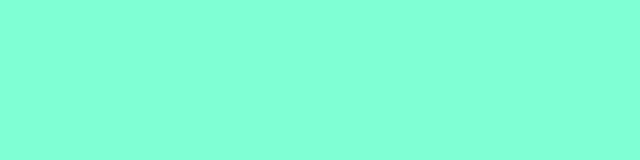
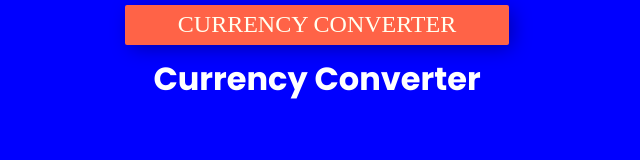
Before and after one commit to Tes-program/Calculator-app, a plain HTML site: page currency_converter.html in a window 1280 px wide. Shown: the whole page, without its empty margins (323-963 px from the left). Drawn offline with Linux system fonts and the light colour scheme.

Commit message:
added styles and html for the currency converter

```diff
--- a/currency_converter.html
+++ b/currency_converter.html
@@ -4,11 +4,19 @@
     <meta charset="UTF-8">
     <meta http-equiv="X-UA-Compatible" content="IE=edge">
     <meta name="viewport" content="width=device-width, initial-scale=1.0">
+    <title>Currency Converter</title>
     <link rel="stylesheet" href="style/style2.css">
-    <script src="js/script3.js" defer></script>
-    <title>Currency Converter</title>
+    <script src="js/script3.js"></script>
 </head>
 <body>
-
+    <nav>
+        <h2>Currency Converter</h2>
+         <input id="toggle" type="checkbox" checked>
+      <ul>
+        <li><a href="index.html">Standard Calculator</a></li>
+        <li><a href="scientifc.html">Scientific Calculator</a></li>
+      </ul>
+   </nav>
+   <h1>Currency Converter</h1>
 </body>
 </html>
--- a/style/style2.css
+++ b/style/style2.css
@@ -1,4 +1,102 @@
+@import url("https://fonts.googleapis.com/css2?family=Poppins:wght@200;300;400;500;600;700;800&display=swap");
 body {
-    background-color: aquamarine;
+    background-color: blue;
 
 }
+
+nav {
+    margin: auto;
+    margin-top: -15px;
+    position: relative;
+    width: 30vw;
+    min-width: 320px;
+    height: 50px;
+  }
+
+  nav h2 {
+    border-radius: 2px;
+    position: relative;
+    background: tomato;
+    height: 40px;
+    text-transform: uppercase;
+    color: ivory;
+    font-weight: 200;
+    display: flex;
+    flex: 1;
+    justify-content: center;
+    align-items: center;
+    box-shadow: 4px 4px 20px -2px rgba(0,0,0,.35);
+    transition: all .4s;
+  }
+
+  nav:hover h2{
+    transform: translateY(-2px);
+    box-shadow: 2px 2px 5px -1px rgba(0,0,0,.35);
+   }
+  nav:hover:active h2{
+    transform: translateY(10px);
+    box-shadow: 0px -1px 2px 0px rgba(0,0,0,.35);
+   }
+
+  input {
+    position: absolute;
+    left: 0;
+    top: 0;
+    width: 100%;
+    z-index: 1;
+    opacity: 0;
+    cursor: pointer;
+    height: 40px;
+  }
+
+  #toggle:checked ~ul {
+    height: 0%;
+  }
+
+  nav ul {
+    padding-left: 0;
+    padding-top: 0;
+    margin-top: 0;
+    list-style: none;
+    overflow: hidden;
+    text-align: right;
+    margin-bottom: 22px;
+    text-align: center;
+    transition: all .4s ease-out;
+    height: 100%;
+
+  }
+  nav ul li {
+    border-radius: 2px;
+    position: relative;
+    display: inline-block;
+    margin-left: 35px;
+    line-height: 1.5;
+    width: 100%;
+    margin: 0;
+    margin-bottom: 5px;
+    background: tomato;
+    transition: background 3s;
+    box-shadow: 2px 2px 10px -2px rgba(0,0,0,.35);
+  }
+
+  nav ul li:hover {
+    background: mediumorchid;
+    transition: background .45s;
+  }
+
+  nav ul a {
+    display: block;
+    color: ivory;
+    text-transform: uppercase;
+    font-size: 18px;
+    font-weight: 200;
+    text-decoration: none;
+    transition: color .3s;
+  }
+  h1 {
+    text-align: center;
+    color: white;
+    margin-top: auto;
+    font-family: 'Poppins' , sans-serif;
+  }
```
